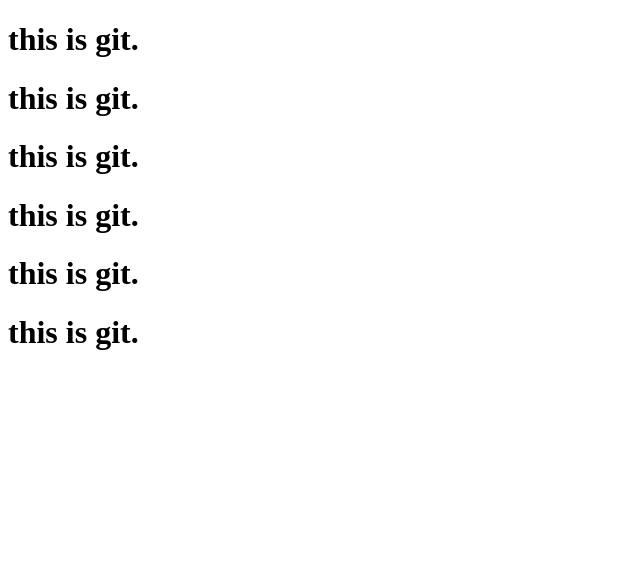
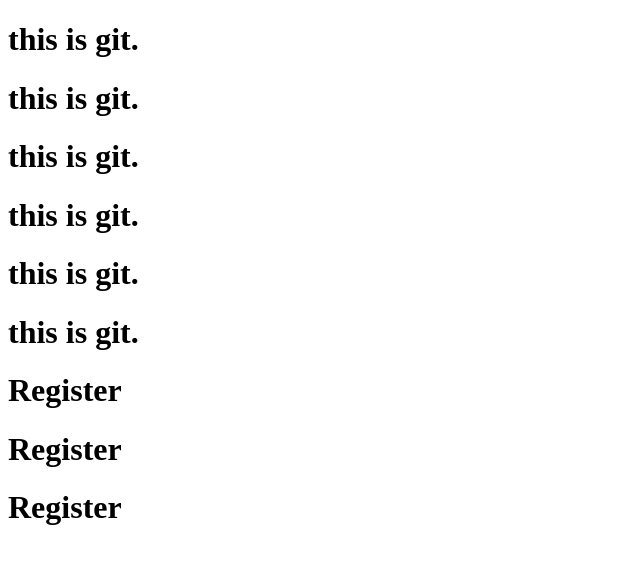
Before and after one commit to CarolineJason/git, a plain HTML site: page index.html in a window 1280 px wide. Shown: the whole page, without its empty margins (0-640 px from the left). Drawn offline with Linux system fonts and the light colour scheme.

Commit message:
register

```diff
--- a/index.html
+++ b/index.html
@@ -12,5 +12,9 @@
 	<h1>this is git.</h1>
 	<h1>this is git.</h1>
 	<h1>this is git.</h1>
+
+	<h1> Register </h1>
+	<h1> Register </h1>
+	<h1> Register </h1>
 </body>
 </html>
```
